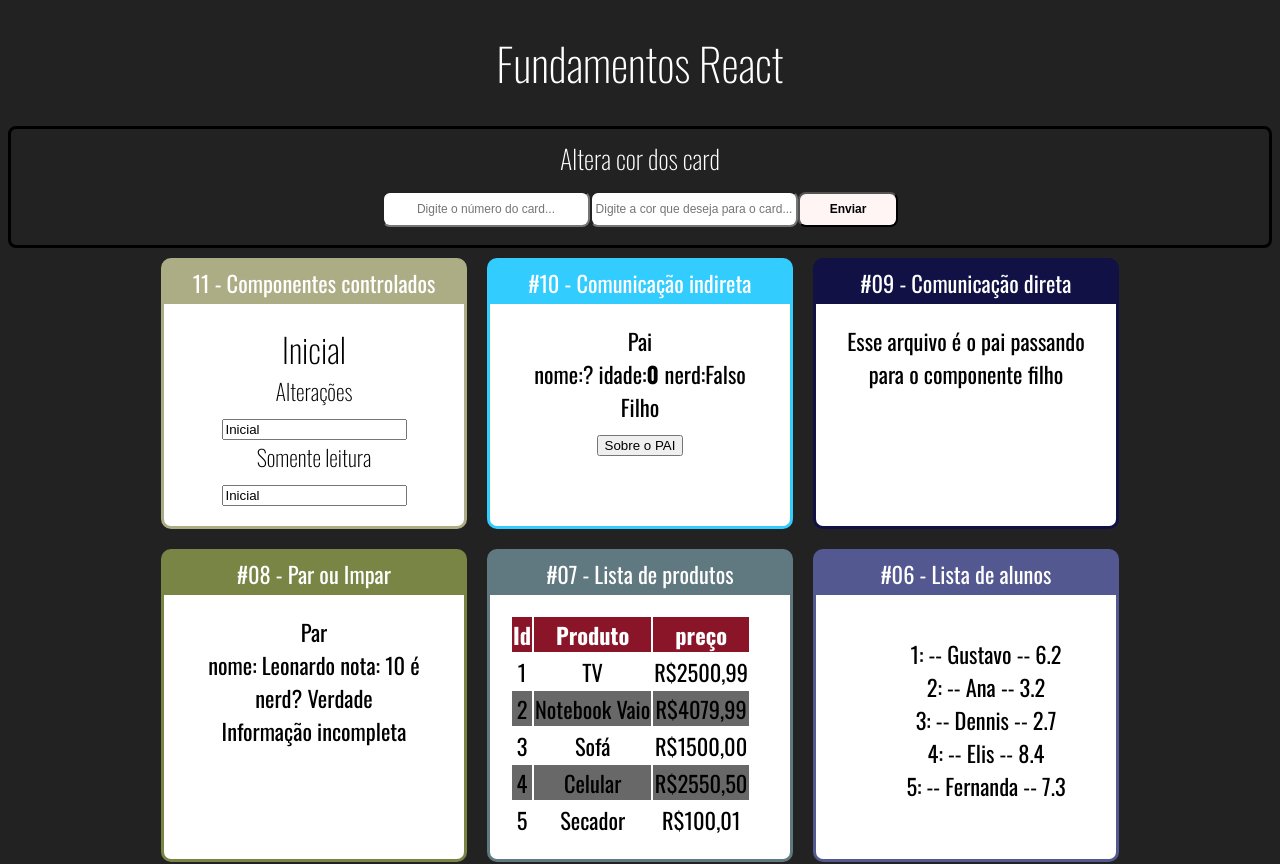
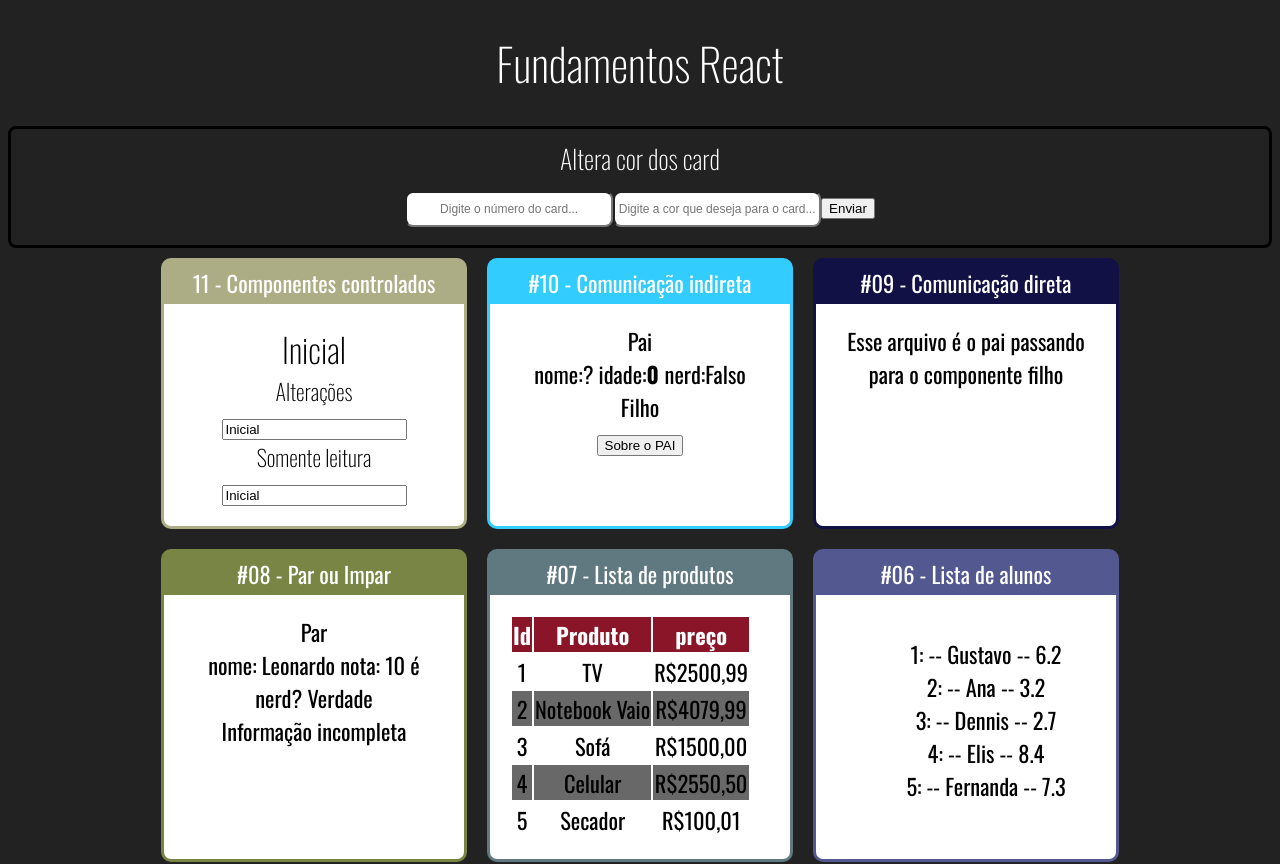
Before and after one commit to leosant/fund-react, a React (Create React App) app: page / in a window 1280 px wide. Shown: the top 864 px of the page. Built offline with nearby package versions, Linux system fonts and the light colour scheme.

Commit message:
changes css and arrays in App

```diff
--- a/src/components/personal/CardColor.jsx
+++ b/src/components/personal/CardColor.jsx
@@ -35,7 +35,7 @@ export default (props) => {
             onChange={whenChangeColor}
           ></input>
 
-          <button className="ButtonSend" onClick={_=> props.clickButton(colorCard, numberCard)}>
+          <button onClick={_=> props.clickButton(colorCard, numberCard)}>
             Enviar
           </button>
 
```
